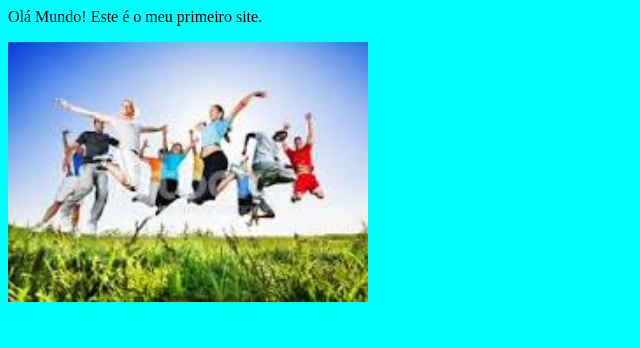
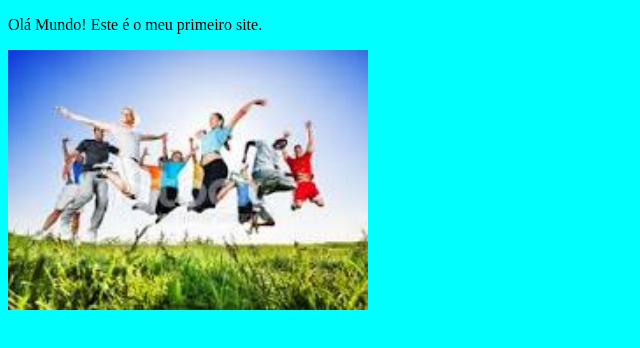
Before and after one commit to josecamposgh/Projeto-Web---1, a plain HTML site: page index.html in a window 1280 px wide. Shown: the whole page, without its empty margins (0-640 px from the left). Drawn offline with Linux system fonts and the light colour scheme.

Commit message:
Parágrafo adicionado

```diff
--- a/index.html
+++ b/index.html
@@ -7,7 +7,7 @@
     <link rel="stylesheet" href="style.css">
 </head>
 <body>
-    Olá Mundo! Este é o meu primeiro site.
+    <p>Olá Mundo! Este é o meu primeiro site.</p>
     <p><img src="pessoas.jpg" alt="" width="360px"></p>
 
 </body>
```
